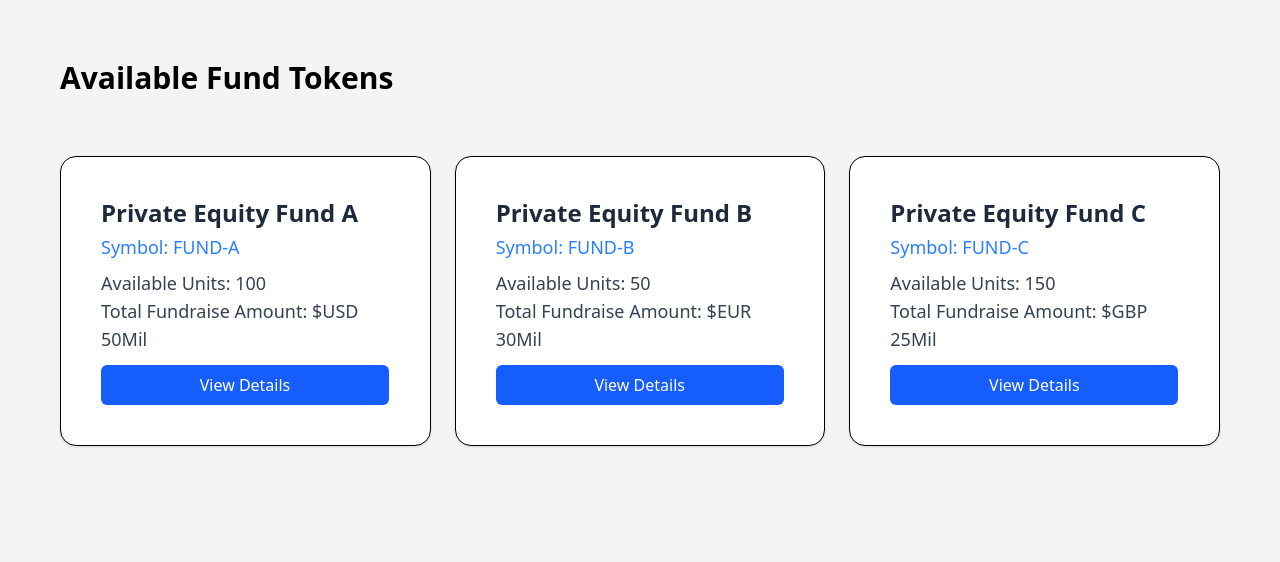
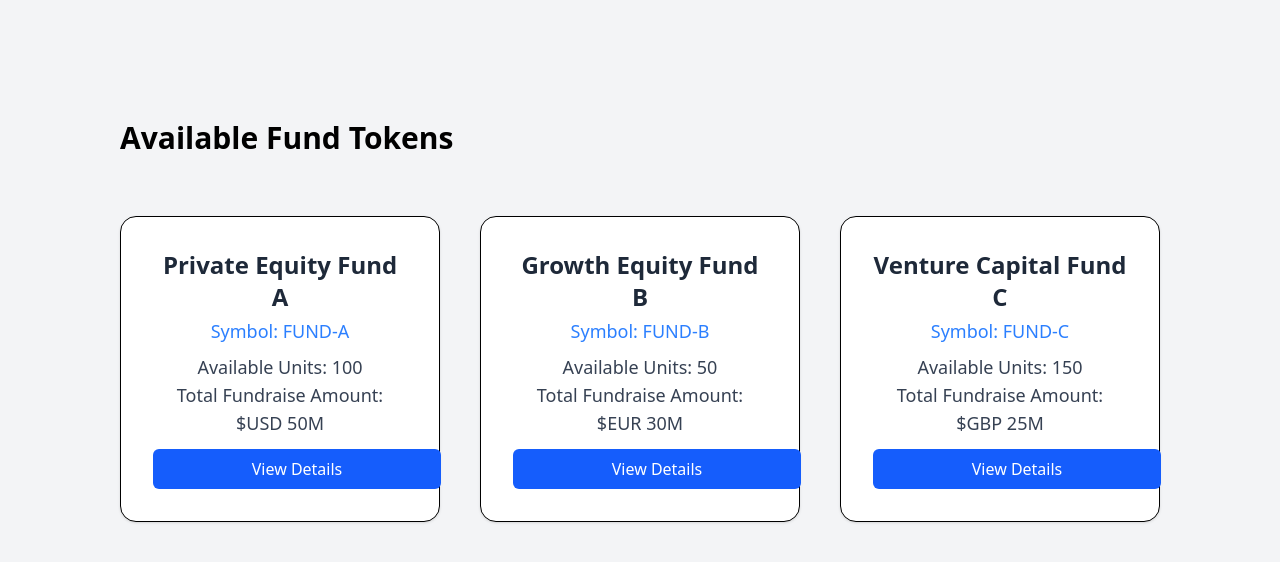
Before and after one commit to yohei-meister/rwa-token-app, a React (Vite) app: page / in a window 1280 px wide. Shown: the top 562 px of the page. Built offline with nearby package versions, Linux system fonts and the light colour scheme.

Commit message:
token in different file

```diff
--- a/src/App.jsx
+++ b/src/App.jsx
@@ -1,36 +1,15 @@
 import { useState } from "react";
 import "./App.css";
 import React from "react";
-
 import TokenCard from "./components/TokenCard";
-
-const tokens = [
-  {
-    name: "Private Equity Fund A",
-    symbol: "FUND-A",
-    availableUnits: 100,
-    totalAUM: "USD 50Mil"
-  },
-  {
-    name: "Private Equity Fund B",
-    symbol: "FUND-B",
-    availableUnits: 50,
-    totalAUM: "EUR 30Mil"
-  },
-  {
-    name: "Private Equity Fund C",
-    symbol: "FUND-C",
-    availableUnits: 150,
-    totalAUM: "GBP 25Mil"
-  }
-];
+import { funds } from "./data/funds";
 
 function App() {
   return (
-    <div className="min-h-screen bg-gray-100 p-15">
+    <div className="min-h-screen bg-gray-100 p-30">
       <h1 className="text-3xl font-bold mb-15">Available Fund Tokens</h1>
-      <div className="grid grid-cols-1 sm:grid-cols-2 lg:grid-cols-3 gap-6">
-        {tokens.map((token) => (
+      <div className="grid grid-cols-1 sm:grid-cols-2 lg:grid-cols-3 gap-x-10">
+        {funds.map((token) => (
           <TokenCard key={token.symbol} {...token} />
         ))}
       </div>
--- a/src/components/FundDetail.jsx
+++ b/src/components/FundDetail.jsx
@@ -1,21 +1,9 @@
 import { useParams } from "react-router-dom";
-
-const dummyFunds = {
-  "FUND-A": {
-    name: "Private Equity Fund A",
-    symbol: "FUND-A",
-    availableUnits: 100,
-    totalAUM: "USD 50M",
-    category: "Buyout",
-    description:
-      "This fund focuses on acquiring majority stakes in mature companies."
-  }
-  // FUND-B, FUND-C も同様に追加可能
-};
+import { fundsBySymbol } from "../data/funds";
 
 export default function FundDetail() {
   const { symbol } = useParams();
-  const fund = dummyFunds[symbol];
+  const fund = fundsBySymbol[symbol];
 
   if (!fund) {
     return <div className="p-6">Fund not found.</div>;
--- a/src/components/TokenCard.jsx
+++ b/src/components/TokenCard.jsx
@@ -2,7 +2,8 @@ import { Link } from "react-router-dom";
 
 export default function TokenCard({ name, symbol, availableUnits, totalAUM }) {
   return (
-    <div className="border rounded-2xl shadow-sm p-10 bg-white hover:shadow-md transition">
+
+    <div className="border rounded-2xl shadow-sm p-8 bg-white hover:shadow-md transition text-center">
       <h2 className="text-2xl font-semibold text-gray-800 mb-1">{name}</h2>
       <p className="text-lg text-blue-500 mb-2">Symbol: {symbol}</p>
       <div className="flex flex-col text-lg text-gray-700 mb-3">
--- /dev/null
+++ b/src/data/funds.js
@@ -0,0 +1,35 @@
+export const funds = [
+  {
+    name: "Private Equity Fund A",
+    symbol: "FUND-A",
+    availableUnits: 100,
+    totalAUM: "USD 50M",
+    category: "Buyout",
+    description:
+      "This fund focuses on acquiring majority stakes in mature companies."
+  },
+  {
+    name: "Growth Equity Fund B",
+    symbol: "FUND-B",
+    availableUnits: 50,
+    totalAUM: "EUR 30M",
+    category: "Growth Equity",
+    description:
+      "This fund invests in high-growth companies seeking to expand their operations."
+  },
+  {
+    name: "Venture Capital Fund C",
+    symbol: "FUND-C",
+    availableUnits: 150,
+    totalAUM: "GBP 25M",
+    category: "Venture Capital",
+    description:
+      "This fund focuses on early-stage technology companies with high potential."
+  }
+];
+
+// オブジェクト形式でのアクセス用
+export const fundsBySymbol = funds.reduce((acc, fund) => {
+  acc[fund.symbol] = fund;
+  return acc;
+}, {});
```
